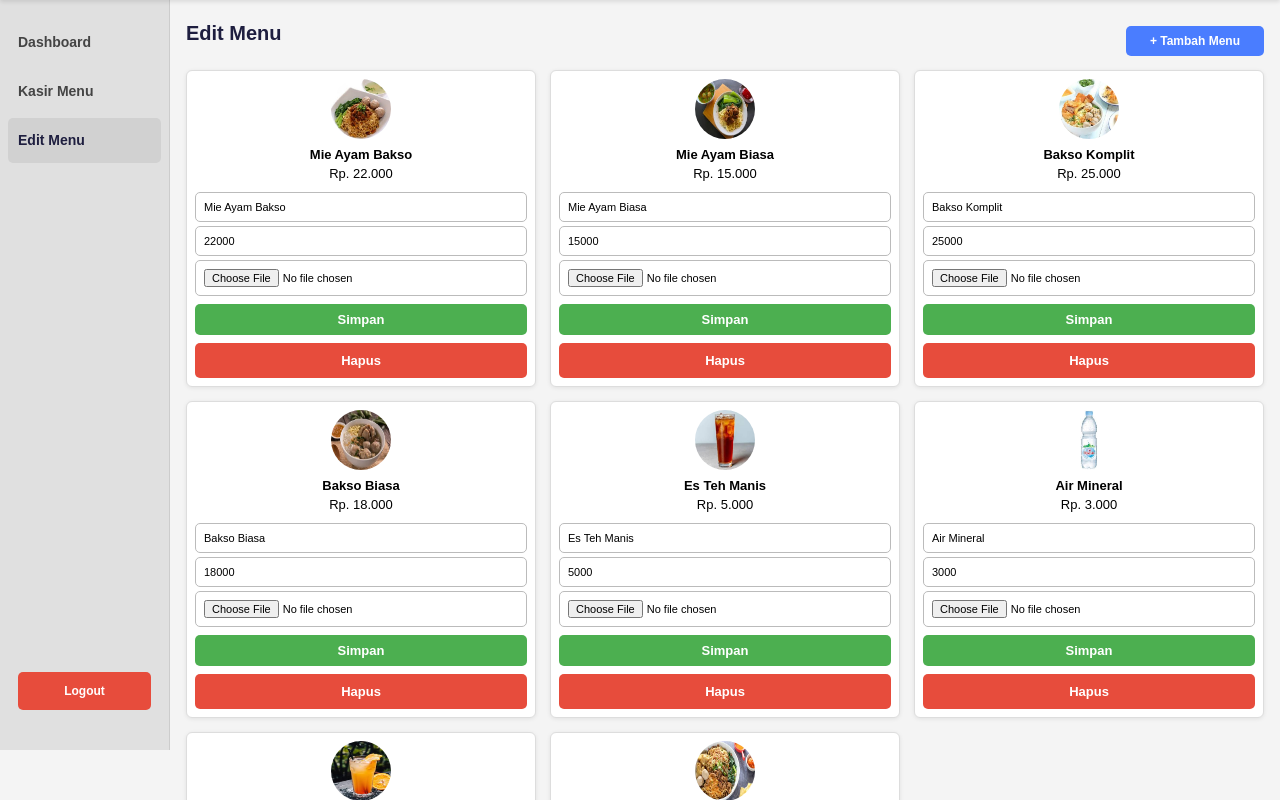
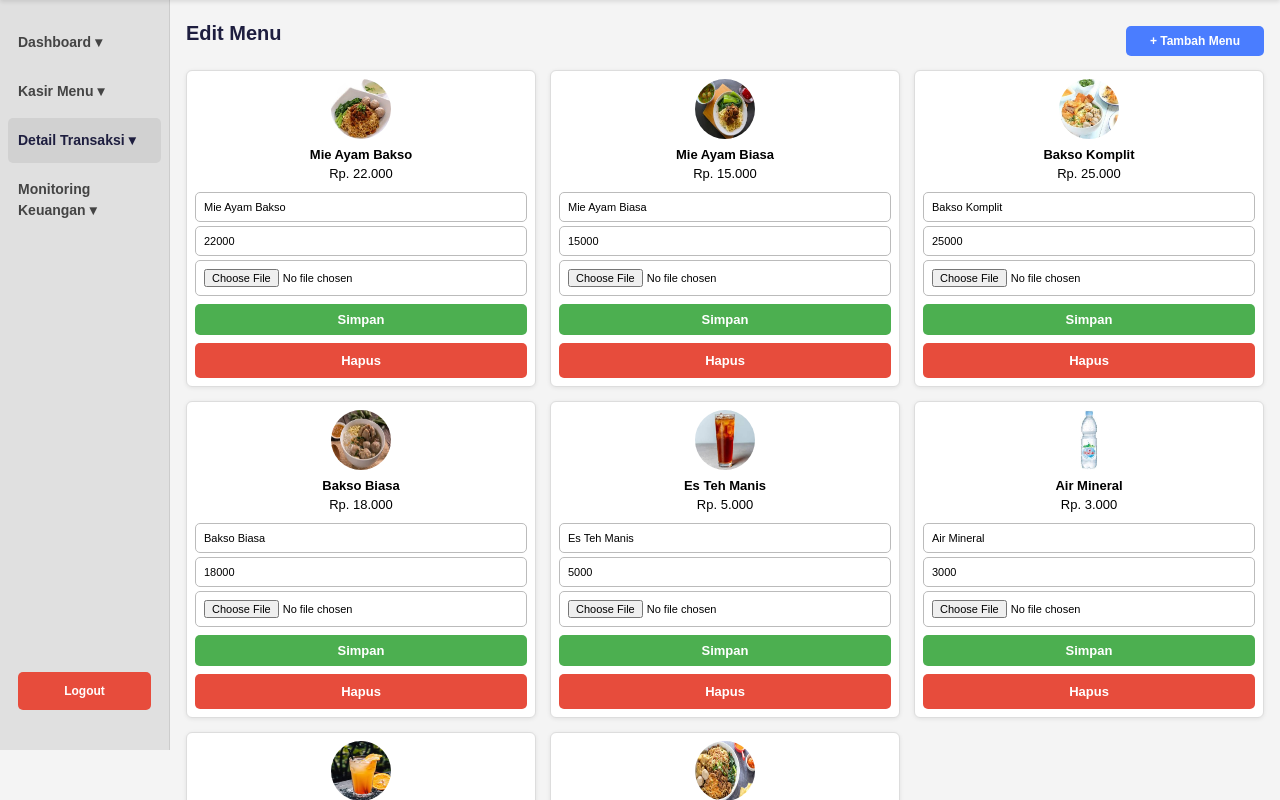
Before and after one commit to MhmadFarhan/Aplikasi_kasir, a PHP site: page /edit_menu.php in a window 1280 px wide. Shown: the part 50-850 px from the top of the page. Run offline with PHP 8.4, Linux system fonts and the light colour scheme; a user stored in the database is signed in; data comes from the database, SQL or seed files in the repository.

Commit message:
edit side bar edit menu

```diff
--- a/edit_menu.php
+++ b/edit_menu.php
@@ -90,11 +90,12 @@ if (isset($_GET['hapus'])) {
 </div>
 
 <div class="sidebar">
-    <a href="dashboard.php" class="sidebar-nav-item">Dashboard</a>
-    <a href="kasir.php" class="sidebar-nav-item">Kasir Menu</a>
-    <a href="edit_menu.php" class="sidebar-nav-item active">Edit Menu</a>
-    <div class="logout-btn" onclick="location.href='logout.php'">Logout</div>
-</div>
+        <a href="dashboard.php" class="sidebar-item">Dashboard ▾</a>
+        <a href="kasir.php" class="sidebar-item">Kasir Menu ▾</a>
+        <a href="detail_transaksi.php" class="sidebar-item active">Detail Transaksi ▾</a>
+        <a href="monitoring.php" class="sidebar-item">Monitoring Keuangan ▾</a>
+        <div class="logout-btn" onclick="location.href='logout.php'">Logout</div>
+    </div>
 
 <div class="main-content">
     <div class="menu-container">
```
